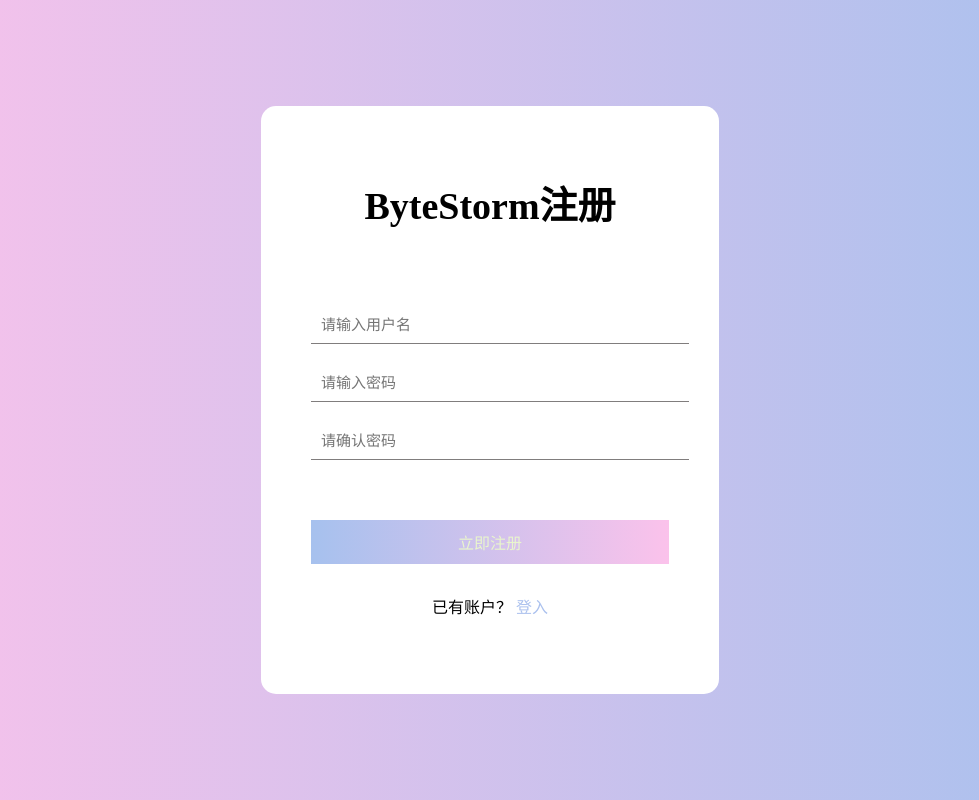
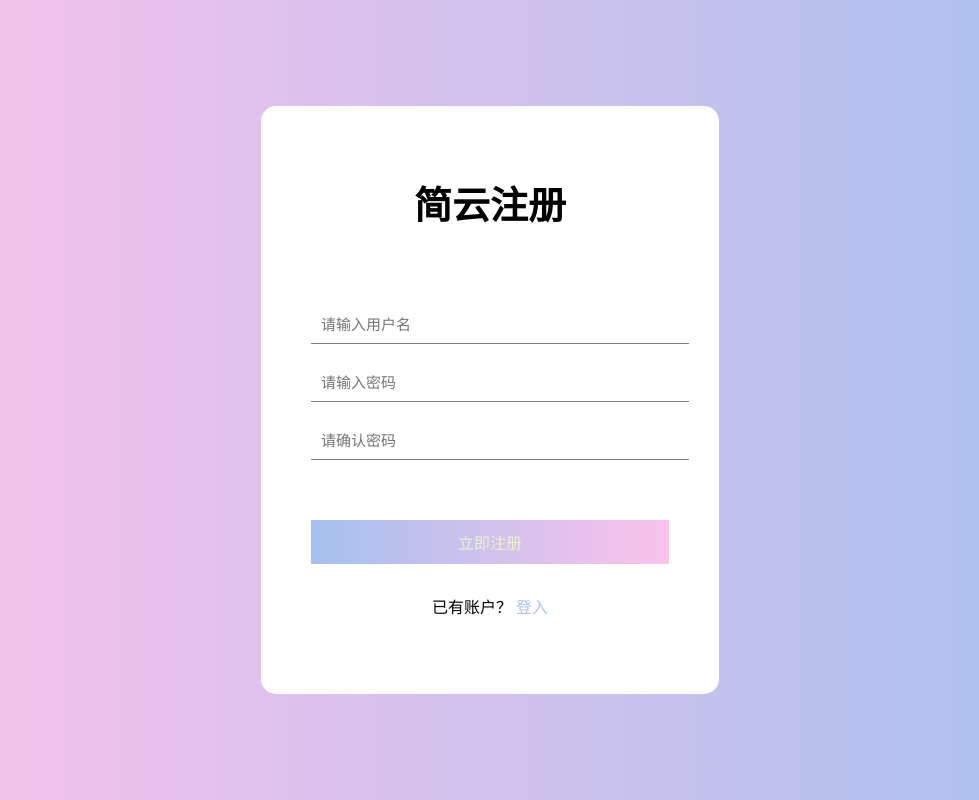
Before and after one commit to Apauto-to-all/SimpleNetdisk, a FastAPI app: page /register in a window 1280 px wide. Shown: the whole page, without its empty margins (150-1129 px from the left). Run offline with FastAPI, Linux system fonts and the light colour scheme.

Commit message:
修改网盘名为：简云

```diff
--- a/templates/down.html
+++ b/templates/down.html
@@ -1,5 +1,10 @@
 <!DOCTYPE html>
 <html>
+
+<head>
+    <meta charset="UTF-8">
+    <title>简云</title>
+</head>
 
 <body>
 
--- a/templates/index.html
+++ b/templates/index.html
@@ -2,7 +2,7 @@
 <html>
 
 <head>
-    <title>ByteStorm</title>
+    <title>简云</title>
     <link rel="stylesheet" href="../static/index_styles.css">
     <script src="../static/index.js"></script>
 </head>
--- a/templates/login.html
+++ b/templates/login.html
@@ -4,14 +4,14 @@
 <head>
     <meta charset="UTF-8">
     <meta name="viewport" content="width=device-width, initial-scale=1.0">
-    <title>ByteStorm</title>
+    <title>简云</title>
     <link rel="stylesheet" href="../static/login_styles.css">
 </head>
 
 <body>
     <div class="container">
         <div class="login-wrapper">
-            <div class="header">ByteStorm登入</div>
+            <div class="header">简云登入</div>
             <!-- 监控登入按钮 -->
             <form action="/login" method="post">
                 <div class="form-wrapper">
--- a/templates/register.html
+++ b/templates/register.html
@@ -4,14 +4,14 @@
 <head>
     <meta charset="UTF-8">
     <meta name="viewport" content="width=device-width, initial-scale=1.0">
-    <title>ByteStorm</title>
+    <title>简云</title>
     <link rel="stylesheet" href="../static/login_styles.css">
 </head>
 
 <body>
     <div class="container">
         <div class="login-wrapper">
-            <div class="header">ByteStorm注册</div>
+            <div class="header">简云注册</div>
             <!-- 监控注册按钮 -->
             <form action="/register" method="post">
                 <div class="form-wrapper">
```
Also changed, not shown: README.md.
